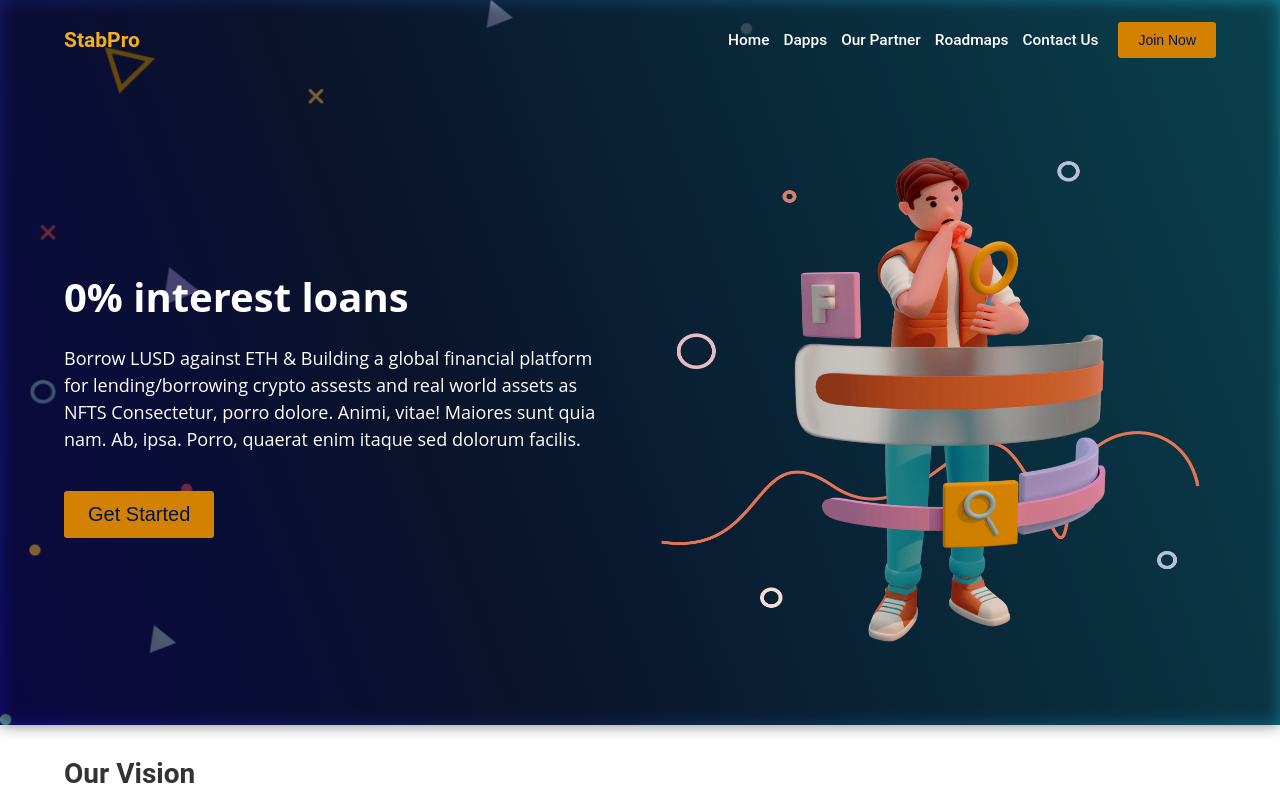
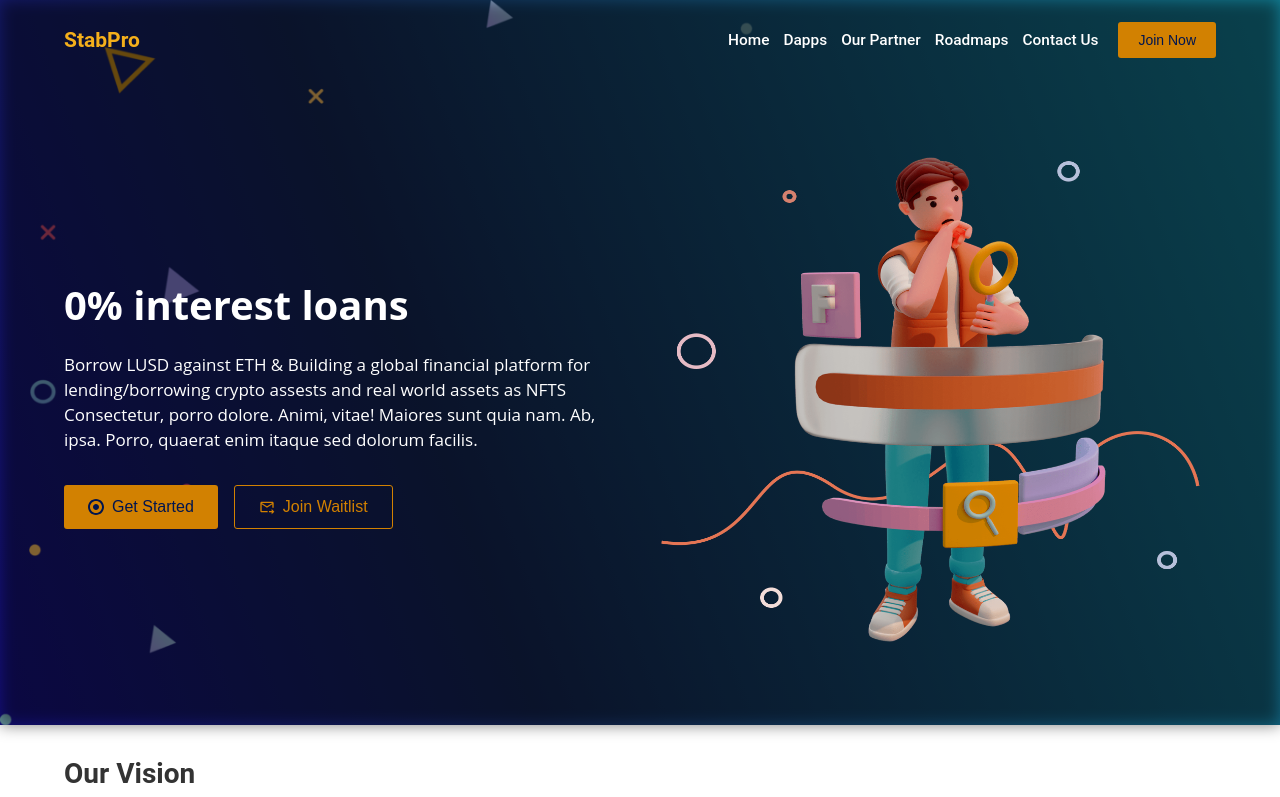
Before and after one commit to blyncnov/stability-protocol, a Next.js app: page / in a window 1280 px wide. Shown: the top 797 px of the page. Built offline with nearby package versions, Linux system fonts and the light colour scheme.

Commit message:
Stability Protocol btn adjusted

```diff
--- a/components/HeroSection.jsx
+++ b/components/HeroSection.jsx
@@ -1,5 +1,8 @@
 import React from "react";
 import Image from "next/image";
+
+import { MdOutlineForwardToInbox } from "react-icons/md";
+import { ImRadioChecked } from "react-icons/im";
 
 import Navigation from "../Layouts/Navigation";
 
@@ -25,7 +28,16 @@ const HeroSection = () => {
                 NFTS Consectetur, porro dolore. Animi, vitae! Maiores sunt quia
                 nam. Ab, ipsa. Porro, quaerat enim itaque sed dolorum facilis.
               </p>
-              <button className="HeroSection__Button">Get Started</button>
+              <div className="CTO__button">
+                <button className="HeroSection__Button">
+                  <ImRadioChecked />
+                  Get Started
+                </button>
+                <button className="HeroSection__Button waitlist">
+                  <MdOutlineForwardToInbox style={{ color: "" }} />
+                  Join Waitlist
+                </button>
+              </div>
             </HeroSection__CTO>
 
             <HeroSection__CTO>
--- a/styles/Homepage/index.js
+++ b/styles/Homepage/index.js
@@ -48,8 +48,11 @@ export const HeroSection__Columns = styled.div`
     background-color: #d28101;
     color: #00154f;
     font-weight: 500;
-    font-size: 20px;
+    font-size: 16px;
     cursor: pointer;
+    display: flex;
+    align-items: center;
+    gap: .5em;
     animation: myButtonAnim 1s ease 0s 1 normal forwards;
 
     &:hover {
@@ -89,8 +92,9 @@ export const HeroSection__CTO = styled.div`
 
   p {
     margin: 1em 0;
-    font-size: 18px;
+    font-size: 17px;
     font-weight: 500;
+    line-height: 25px !important;
   }
 
   @keyframes myH1Anim {
@@ -137,6 +141,18 @@ export const HeroSection__CTO = styled.div`
     }
   }
 
+  .CTO__button {
+    display: flex;
+    gap: 1em;
+    font-size: 16px !important;
+  }
+
+  .CTO__button .waitlist {
+    background-color: transparent;
+    border: 1px solid #d28101;
+    color: #d28101;
+  }
+
   @media (max-width: 768px) {
     h1 {
       font-size: 32px;
```
